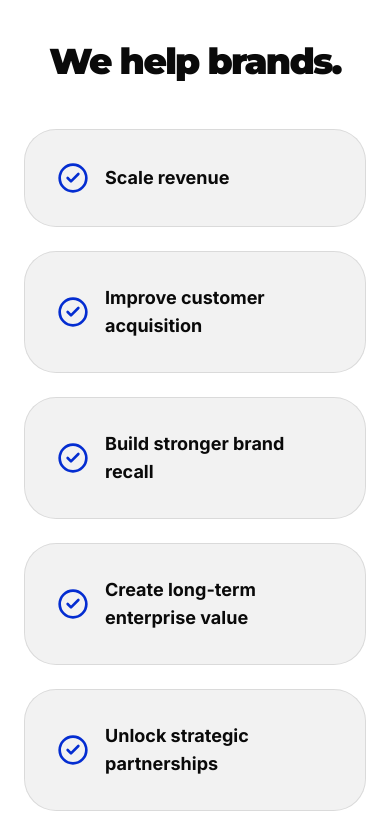
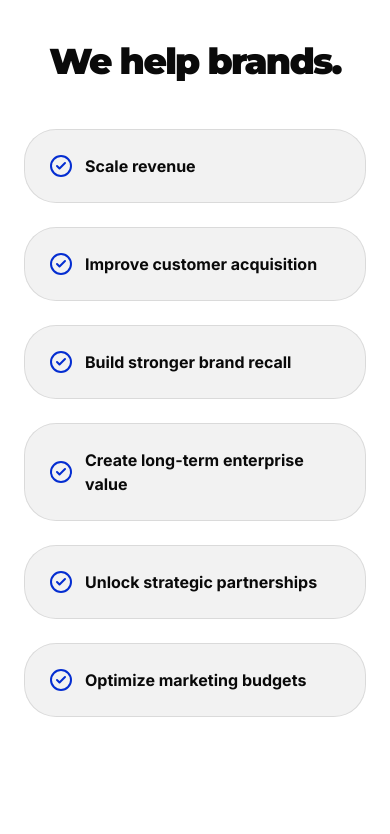
Before and after one commit to Ankit-singh-dot/untapd, a Next.js app in the folder my-app/: page / in a window 390 px wide. Shown: the part 1800-2634 px from the top of the page. Built offline with nearby package versions, Linux system fonts and the light colour scheme.

Commit message:
fixing_for_smaller_scren app/page.tsx

```diff
--- a/my-app/app/page.tsx
+++ b/my-app/app/page.tsx
@@ -140,10 +140,10 @@ export default function Home() {
                 whileInView={{ opacity: 1, scale: 1 }}
                 viewport={{ once: true }}
                 transition={{ delay: i * 0.1 }}
-                className="bg-foreground/5 border border-foreground/10 p-8 rounded-[2rem] flex items-center hover:border-brand/50 transition-colors group"
+                className="bg-foreground/5 border border-foreground/10 p-6 md:p-8 rounded-[2rem] flex items-center hover:border-brand/50 transition-colors group"
               >
-                <CheckCircle2 className="w-8 h-8 text-brand mr-4 flex-shrink-0 group-hover:scale-110 transition-transform" />
-                <span className="text-lg font-bold">{outcome}</span>
+                <CheckCircle2 className="w-6 h-6 md:w-8 md:h-8 text-brand mr-3 md:mr-4 flex-shrink-0 group-hover:scale-110 transition-transform" />
+                <span className="text-base md:text-lg font-bold">{outcome}</span>
               </motion.div>
             ))}
           </div>
```
